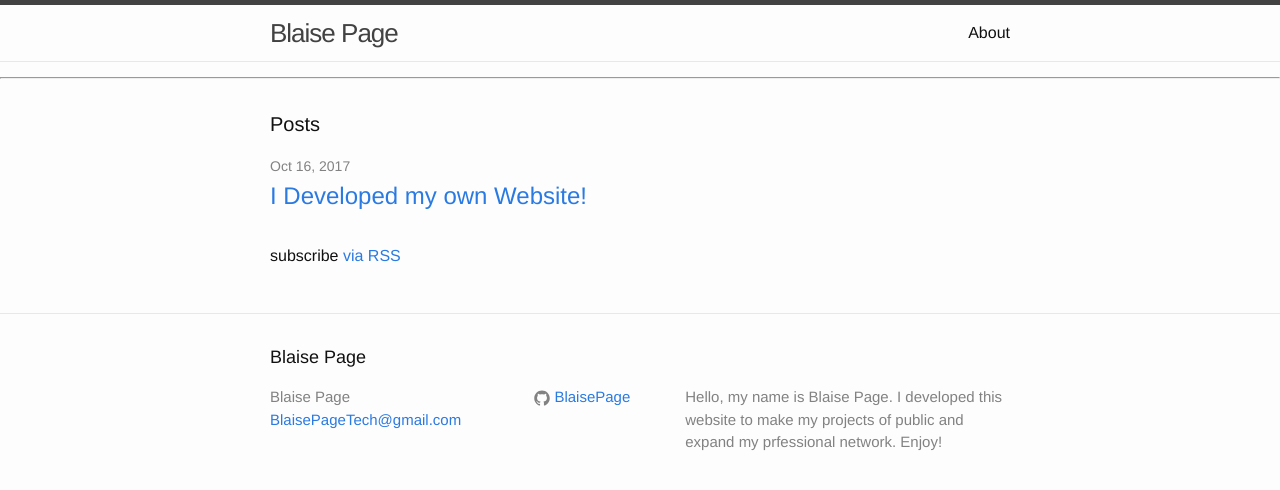
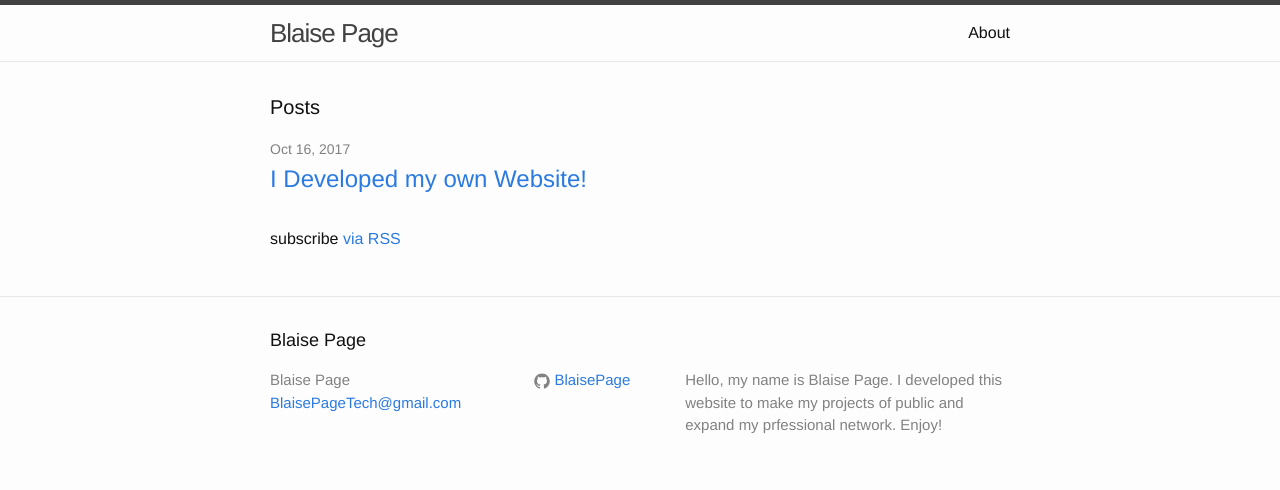
Before and after one commit to BlaisePage/BlaisePage.github.io, a Jekyll site: the page built from index.html, in a window 1280 px wide. Shown: the top 490 px of the page. Built offline with Jekyll 4.4.1, drawn with Linux system fonts in a browser that asks for light colours.

Commit message:
Update default.html

```diff
--- a/_layouts/default.html
+++ b/_layouts/default.html
@@ -6,7 +6,7 @@
 <body>
 
     {% include header.html %}
-    {% include cover.html %}
+
     <div class="page-content">
       <div class="wrapper">
         {{ content }}
```
